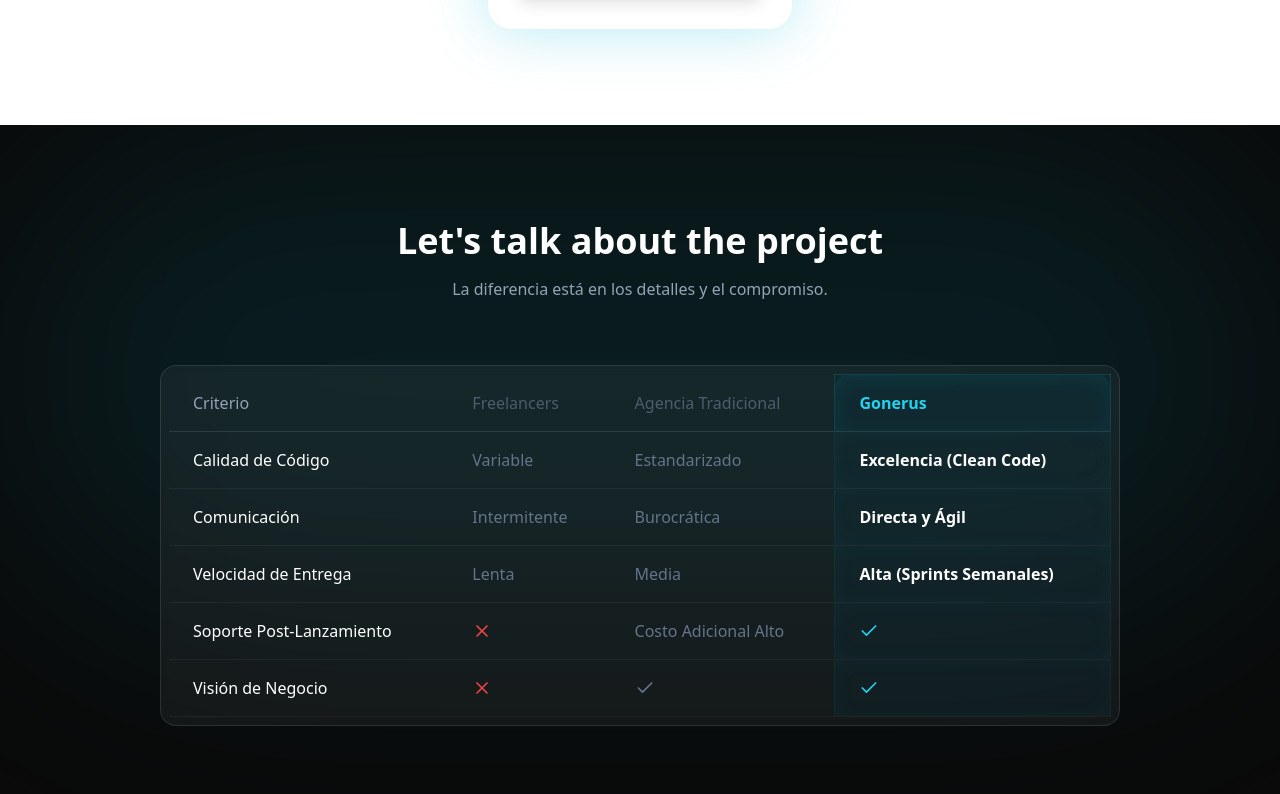
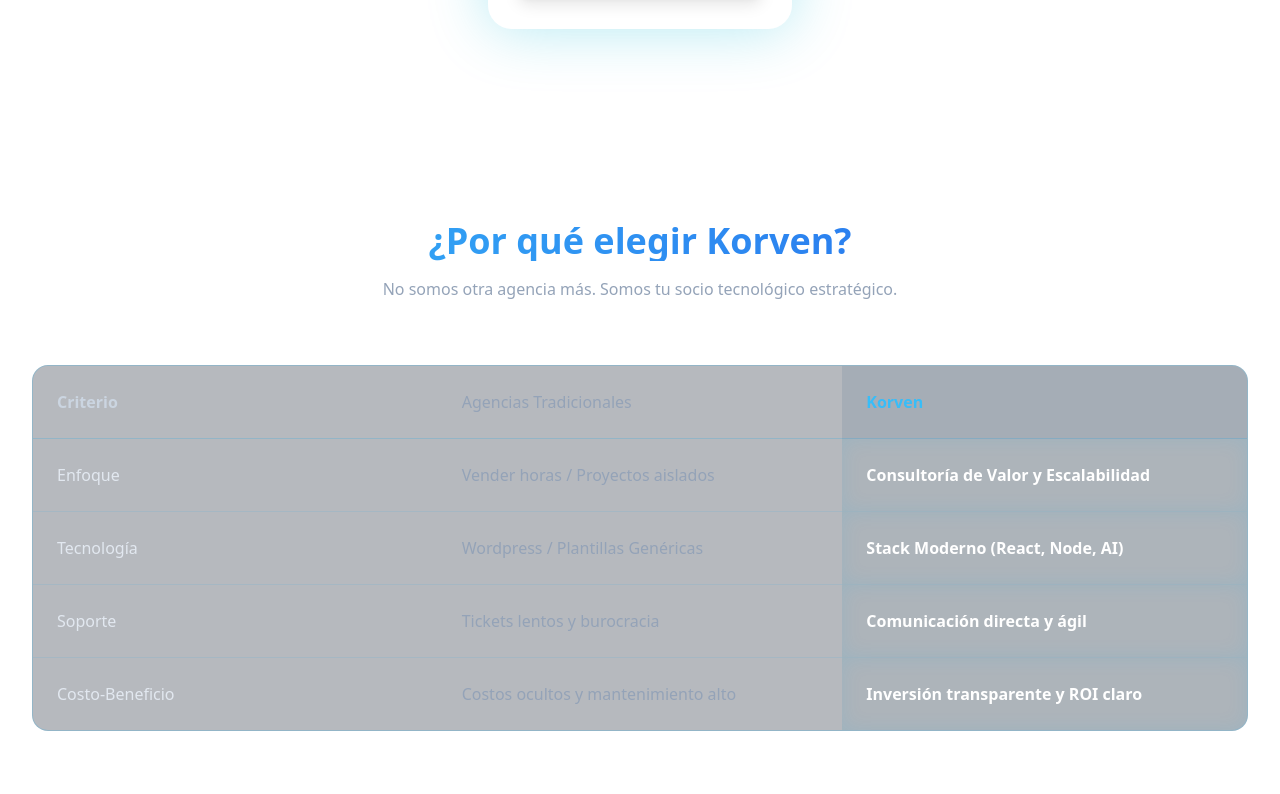
Before and after one commit to gonzalomprada/korven-web, a React (Vite) app: page / in a window 1280 px wide. Shown: the part 5386-6180 px from the top of the page. Built offline with nearby package versions, Linux system fonts and the light colour scheme.

Commit message:
correccion

```diff
--- a/src/components/ComparisonTable.jsx
+++ b/src/components/ComparisonTable.jsx
@@ -1,53 +1,67 @@
 import React from 'react';
-import { X, Check } from 'lucide-react';
+import { Check, X } from 'lucide-react';
 
 const ComparisonTable = () => {
   return (
-    // CAMBIO: Usamos el fondo unificado y agregamos el efecto de luz
-    <section className="py-24 relative bg-[#0a0a0a] overflow-hidden">
+    // IMPORTANTE: bg-transparent para dejar ver el Background.jsx
+    <section className="relative py-24 bg-transparent text-white overflow-hidden">
+      <div className="max-w-7xl mx-auto px-4 sm:px-6 lg:px-8 relative z-10">
 
-      {/* Efecto de luz de fondo (Glow Azul) para unificar el estilo */}
-      <div className="absolute top-0 left-1/2 -translate-x-1/2 w-full h-[500px] bg-cyan-500/10 blur-[120px] rounded-full pointer-events-none" />
-
-      <div className="max-w-5xl mx-auto px-4 sm:px-6 lg:px-8 relative z-10">
         <div className="text-center mb-16">
-          <h2 className="text-3xl md:text-4xl font-bold text-white mb-4">Let's talk about the project</h2>
-          <p className="text-slate-400 max-w-2xl mx-auto">La diferencia está en los detalles y el compromiso.</p>
+          <h2 className="text-3xl md:text-4xl font-bold mb-4 text-transparent bg-clip-text bg-gradient-to-r from-sky-400 to-blue-600">
+            ¿Por qué elegir Korven?
+          </h2>
+          <p className="text-slate-400 max-w-2xl mx-auto">
+            No somos otra agencia más. Somos tu socio tecnológico estratégico.
+          </p>
         </div>
 
-        {/* Agregamos un fondo sutil a la tabla para que destaque sobre el nuevo background */}
-        <div className="overflow-x-auto rounded-2xl bg-white/5 border border-white/10 p-2 backdrop-blur-sm">
+        {/* Contenedor con efecto cristal (backdrop-blur) sutil */}
+        <div className="overflow-x-auto rounded-2xl border border-sky-500/20 bg-slate-900/30 backdrop-blur-sm">
           <table className="w-full text-left border-collapse">
             <thead>
-              <tr className="border-b border-white/10">
-                <th className="py-4 px-6 text-slate-400 font-medium">Criterio</th>
-                <th className="py-4 px-6 text-slate-500 font-medium opacity-70">Freelancers</th>
-                <th className="py-4 px-6 text-slate-500 font-medium opacity-70">Agencia Tradicional</th>
-                {/* Ajuste visual en la cabecera de Gonerus para que coincida con la nueva estética */}
-                <th className="py-4 px-6 text-cyan-400 font-bold bg-cyan-950/30 rounded-t-xl border-t border-x border-cyan-500/20 shadow-[inset_0_4px_20px_rgba(6,182,212,0.1)]">Gonerus</th>
+              <tr className="border-b border-sky-500/20">
+                <th className="p-6 text-slate-300 font-semibold w-1/3">Criterio</th>
+                <th className="p-6 text-slate-400 font-medium w-1/3">Agencias Tradicionales</th>
+                {/* Columna Korven destacada */}
+                <th className="p-6 text-sky-400 font-bold w-1/3 bg-sky-900/10">
+                  Korven
+                </th>
               </tr>
             </thead>
-            <tbody className="text-slate-300">
-              {[
-                { criterion: "Calidad de Código", free: "Variable", agency: "Estandarizado", Gonerus: "Excelencia (Clean Code)" },
-                { criterion: "Comunicación", free: "Intermitente", agency: "Burocrática", Gonerus: "Directa y Ágil" },
-                { criterion: "Velocidad de Entrega", free: "Lenta", agency: "Media", Gonerus: "Alta (Sprints Semanales)" },
-                { criterion: "Soporte Post-Lanzamiento", free: <X className="h-5 w-5 text-red-500" />, agency: "Costo Adicional Alto", Gonerus: <Check className="h-5 w-5 text-cyan-400" /> },
-                { criterion: "Visión de Negocio", free: <X className="h-5 w-5 text-red-500" />, agency: <Check className="h-5 w-5 text-slate-500" />, Gonerus: <Check className="h-5 w-5 text-cyan-400" /> },
-              ].map((row, index) => (
-                // Ajuste en el hover para que sea más sutil sobre el fondo oscuro
-                <tr key={index} className="border-b border-white/5 hover:bg-white/5 transition-colors">
-                  <td className="py-4 px-6 font-medium text-white">{row.criterion}</td>
-                  <td className="py-4 px-6 text-slate-500">{row.free}</td>
-                  <td className="py-4 px-6 text-slate-500">{row.agency}</td>
-                  {/* Ajuste en la columna de Gonerus para que resalte más */}
-                  <td className="py-4 px-6 text-white font-semibold bg-cyan-950/20 border-x border-cyan-500/10 shadow-[inset_0_0_20px_rgba(6,182,212,0.05)] relative group">
-                    {/* Pequeño efecto de brillo al pasar el mouse sobre la celda de Gonerus */}
-                    <div className="absolute inset-0 bg-cyan-500/5 opacity-0 group-hover:opacity-100 transition-opacity pointer-events-none" />
-                    {row.Gonerus}
-                  </td>
-                </tr>
-              ))}
+            <tbody className="divide-y divide-sky-500/10">
+              {/* Fila 1 */}
+              <tr className="hover:bg-white/5 transition-colors">
+                <td className="p-6 font-medium text-slate-200">Enfoque</td>
+                <td className="p-6 text-slate-400">Vender horas / Proyectos aislados</td>
+                <td className="p-6 text-white font-semibold bg-sky-900/5 shadow-[inset_0_0_20px_rgba(14,165,233,0.1)]">
+                  Consultoría de Valor y Escalabilidad
+                </td>
+              </tr>
+              {/* Fila 2 */}
+              <tr className="hover:bg-white/5 transition-colors">
+                <td className="p-6 font-medium text-slate-200">Tecnología</td>
+                <td className="p-6 text-slate-400">Wordpress / Plantillas Genéricas</td>
+                <td className="p-6 text-white font-semibold bg-sky-900/5 shadow-[inset_0_0_20px_rgba(14,165,233,0.1)]">
+                  Stack Moderno (React, Node, AI)
+                </td>
+              </tr>
+              {/* Fila 3 */}
+              <tr className="hover:bg-white/5 transition-colors">
+                <td className="p-6 font-medium text-slate-200">Soporte</td>
+                <td className="p-6 text-slate-400">Tickets lentos y burocracia</td>
+                <td className="p-6 text-white font-semibold bg-sky-900/5 shadow-[inset_0_0_20px_rgba(14,165,233,0.1)]">
+                  Comunicación directa y ágil
+                </td>
+              </tr>
+              {/* Fila 4 */}
+              <tr className="hover:bg-white/5 transition-colors">
+                <td className="p-6 font-medium text-slate-200">Costo-Beneficio</td>
+                <td className="p-6 text-slate-400">Costos ocultos y mantenimiento alto</td>
+                <td className="p-6 text-white font-semibold bg-sky-900/5 shadow-[inset_0_0_20px_rgba(14,165,233,0.1)]">
+                  Inversión transparente y ROI claro
+                </td>
+              </tr>
             </tbody>
           </table>
         </div>
```
